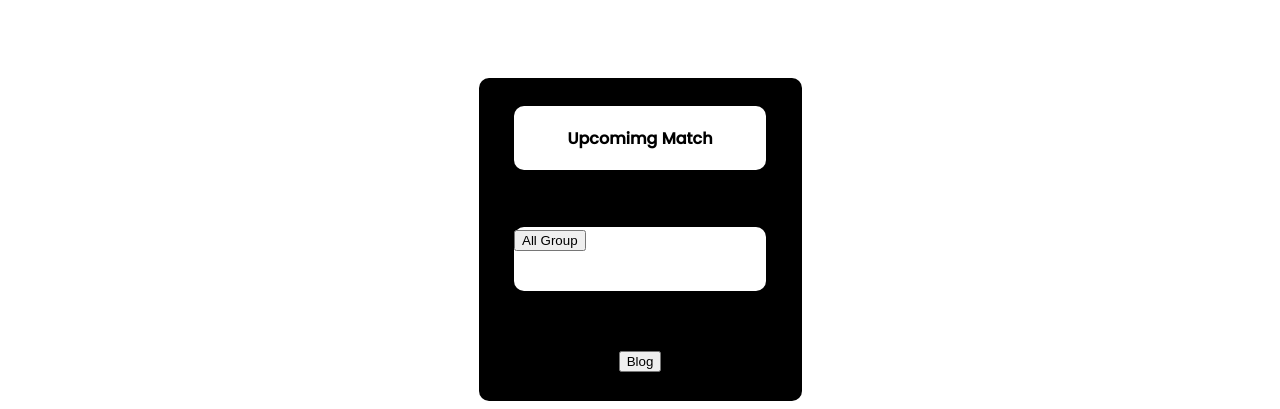
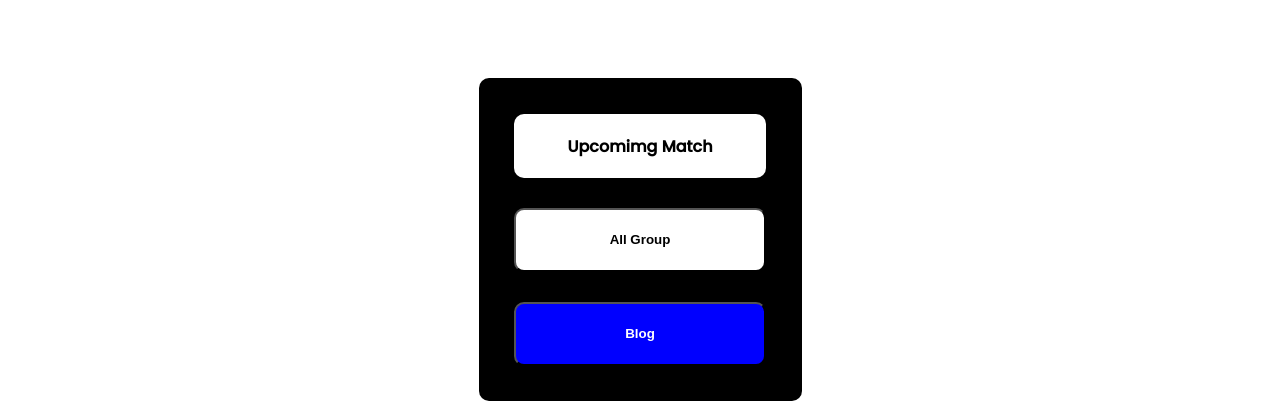
Before and after one commit to Imrantipu/world-cup-live-scores, a plain HTML site: page index.html in a window 1280 px wide. Shown: the part 706-1115 px from the top of the page. Drawn offline with Linux system fonts and the light colour scheme.

Commit message:
upcoming match block done

```diff
--- a/index.html
+++ b/index.html
@@ -37,10 +37,10 @@
                     <a href=""><span id="match"> Upcomimg Match</span></a>
                 </div>
                 <div class="all-group">
-                    <button>All Group</button>
+                    <button class="button1">All Group</button>
                 </div>
                 <div class="blog">
-                    <button>Blog</button>
+                    <button class="button2">Blog</button>
                 </div>
             </div>
             <div class="transfer">
--- a/style.css
+++ b/style.css
@@ -58,6 +58,7 @@ p {
 }
 
 /* second block started */
+
 .container {
     margin-top: 80px;
 }
@@ -72,7 +73,7 @@ p {
     flex-direction: column;
     margin-top: 20px;
 
-    justify-content: space-around;
+    justify-content: center;
 
 }
 
@@ -98,10 +99,21 @@ p {
     font-weight: 600;
 }
 
-.all-group {
+.button1 {
     width: 252px;
     height: 64px;
     background-color: white;
     border-radius: 10px;
+    margin-top: 30px;
+    font-weight: 800;
+}
 
+.button2 {
+    width: 252px;
+    height: 64px;
+    border-radius: 10px;
+    margin-top: 30px;
+    font-weight: 800;
+    color: white;
+    background-color: blue;
 }
```
